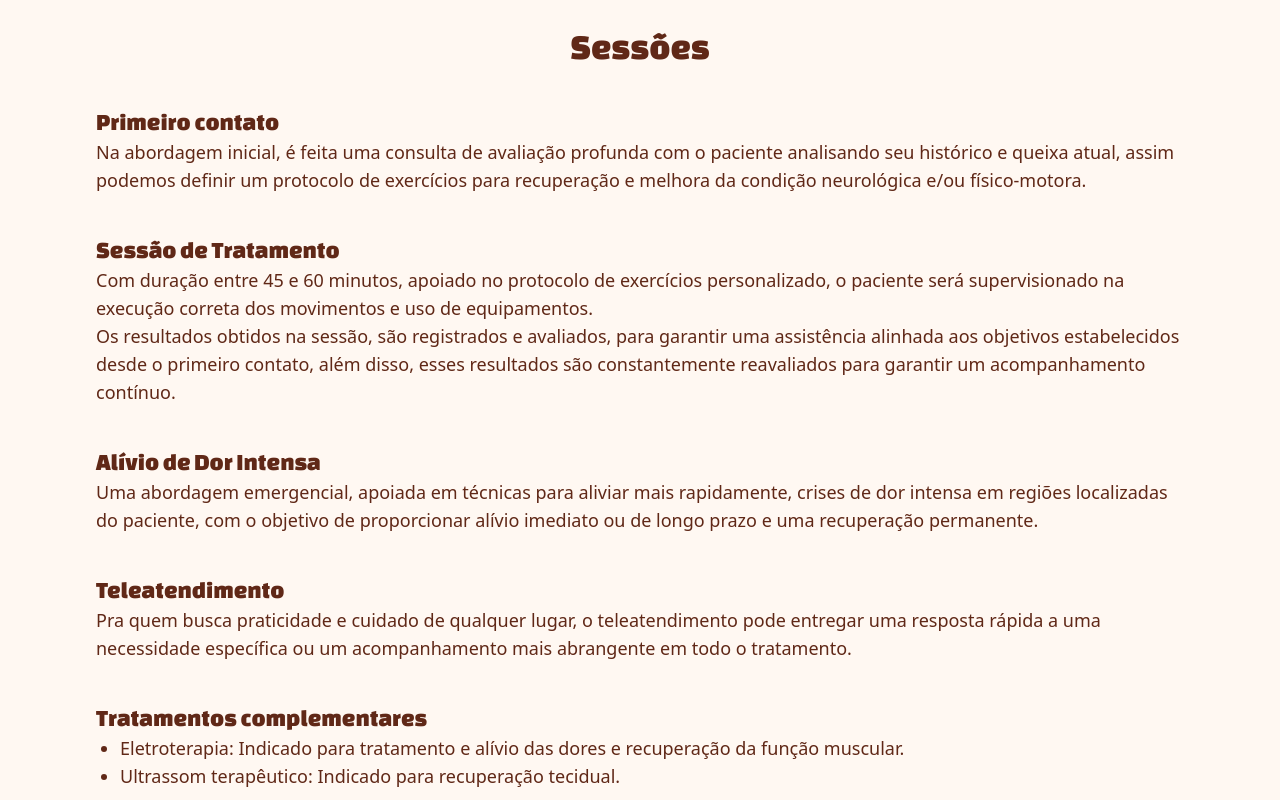
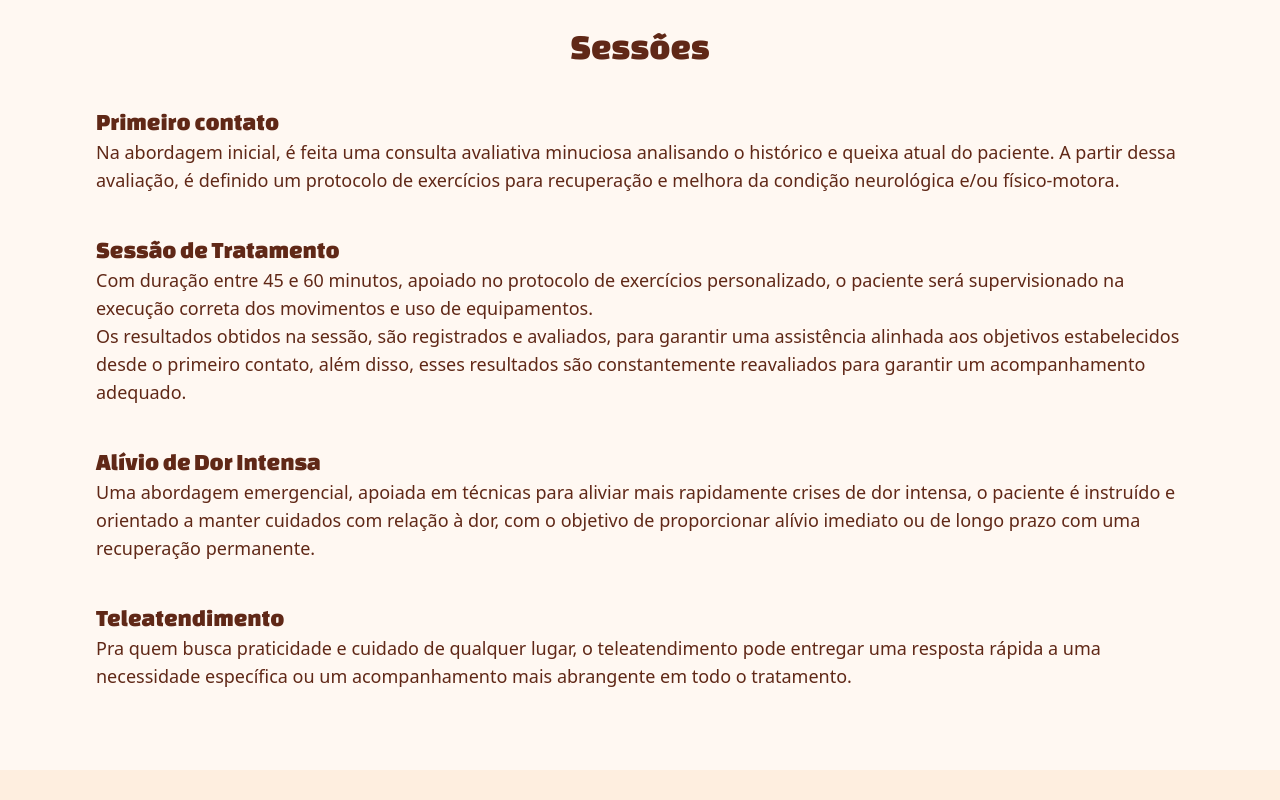
Before and after one commit to gustavonogales/dmc, a Gatsby site: page / in a window 1280 px wide. Shown: the part 2100-2900 px from the top of the page. Built offline with nearby package versions, Linux system fonts and the light colour scheme; Gatsby itself is replaced by a stand-in of ours.

Commit message:
fix content

```diff
--- a/src/components/sections/SessionsSection.js
+++ b/src/components/sections/SessionsSection.js
@@ -12,10 +12,6 @@ export const SessionsSection = React.forwardRef((props, ref) => {
           items {
             title
             description
-          }
-          complementaryTreatments {
-            title
-            items
           }
         }
       }
@@ -42,14 +38,6 @@ export const SessionsSection = React.forwardRef((props, ref) => {
             ></div>
           </div>
         ))}
-        <h3 className="text-primary font-display text-2xl mt-10">
-          {data.complementaryTreatments.title}
-        </h3>
-        <ul className="list-disc ml-6 text-primary text-lg">
-          {data.complementaryTreatments.items.map((item) => (
-            <li key={item}>{item}</li>
-          ))}
-        </ul>
       </div>
     </section>
   )
--- a/src/data/content.yaml
+++ b/src/data/content.yaml
@@ -8,18 +8,20 @@ welcome:
 professional:
   name: Débora Martins Corrêa
   id: 'CREFITO 3: 326975-F'
-  bio: Me formei em Fisioterapia com o propósito de traçar e acompanhar uma jornada de bem-estar em cada atendimento.
+  bio: Me formei em Fisioterapia com o propósito de promover saúde e qualidade
+    de vida através do movimento.
   bioSecondParagraph:
-    Possuo uma abordagem profissional humanizada, com foco no atendimento domiciliar e experiência
-    dedicada à reabilitação de idosos.
+    Possuo uma abordagem humanizada com foco profissional, atuando em domicílio
+    com experiência na reabilitação de idosos.
   technicalSpecializations:
     title: Especializações técnicas
     items:
       - Avaliação da Dor
-      - Bandagem Rígida
+      - Agulhamento a Seco
       - Mobilização Neural
       - Mobilização Articular
-      - Agulhamento a Seco
+      - Bandagem Rígida
+      - Exercícios de controle motor
       - Contrologia (Método Pilates)
   reviews:
     title: Depoimentos
@@ -51,32 +53,28 @@ sessions:
   items:
     - title: Primeiro contato
       description:
-        Na abordagem inicial, é feita uma consulta de avaliação profunda
-        com o paciente analisando seu histórico e queixa atual, assim podemos
-        definir um protocolo de exercícios para recuperação e melhora da condição
-        neurológica e/ou físico-motora.
+        Na abordagem inicial, é feita uma consulta avaliativa minuciosa
+        analisando o histórico e queixa atual do paciente. A partir dessa
+        avaliação, é definido um protocolo de exercícios para recuperação e
+        melhora da condição neurológica e/ou físico-motora.
     - title: Sessão de Tratamento
       description: "Com duração entre 45 e 60 minutos, apoiado no protocolo de
-        exercícios personalizado, o paciente será supervisionado na execução
-        correta dos movimentos e uso de equipamentos. \n
+        exercícios personalizado, o paciente será supervisionado na
+        execução correta dos movimentos e uso de equipamentos. \n
         Os resultados obtidos na sessão, são registrados e avaliados, para
         garantir uma assistência alinhada aos objetivos estabelecidos desde o
         primeiro contato, além disso, esses resultados são constantemente
-        reavaliados para garantir um acompanhamento contínuo."
+        reavaliados para garantir um acompanhamento adequado."
     - title: Alívio de Dor Intensa
       description: Uma abordagem emergencial, apoiada em técnicas para aliviar
-        mais rapidamente, crises de dor intensa em regiões localizadas do paciente,
-        com o objetivo de proporcionar alívio imediato ou de longo prazo e uma
-        recuperação permanente.
+        mais rapidamente crises de dor intensa, o paciente é instruído e
+        orientado a manter cuidados com relação à dor, com o objetivo de
+        proporcionar alívio imediato ou de longo prazo com uma recuperação
+        permanente.
     - title: Teleatendimento
       description: Pra quem busca praticidade e cuidado de qualquer lugar,  o
         teleatendimento pode entregar uma  resposta rápida a uma necessidade
         específica ou um acompanhamento mais abrangente em todo o tratamento.
-  complementaryTreatments:
-    title: Tratamentos complementares
-    items:
-      - 'Eletroterapia: Indicado para tratamento e alívio das dores e recuperação da função muscular.'
-      - 'Ultrassom terapêutico: Indicado para recuperação tecidual.'
 contact:
   title: Agende sua consulta
   description: Atendimento Domiciliar em São Paulo e Zona Oeste Metropolitana.
```
